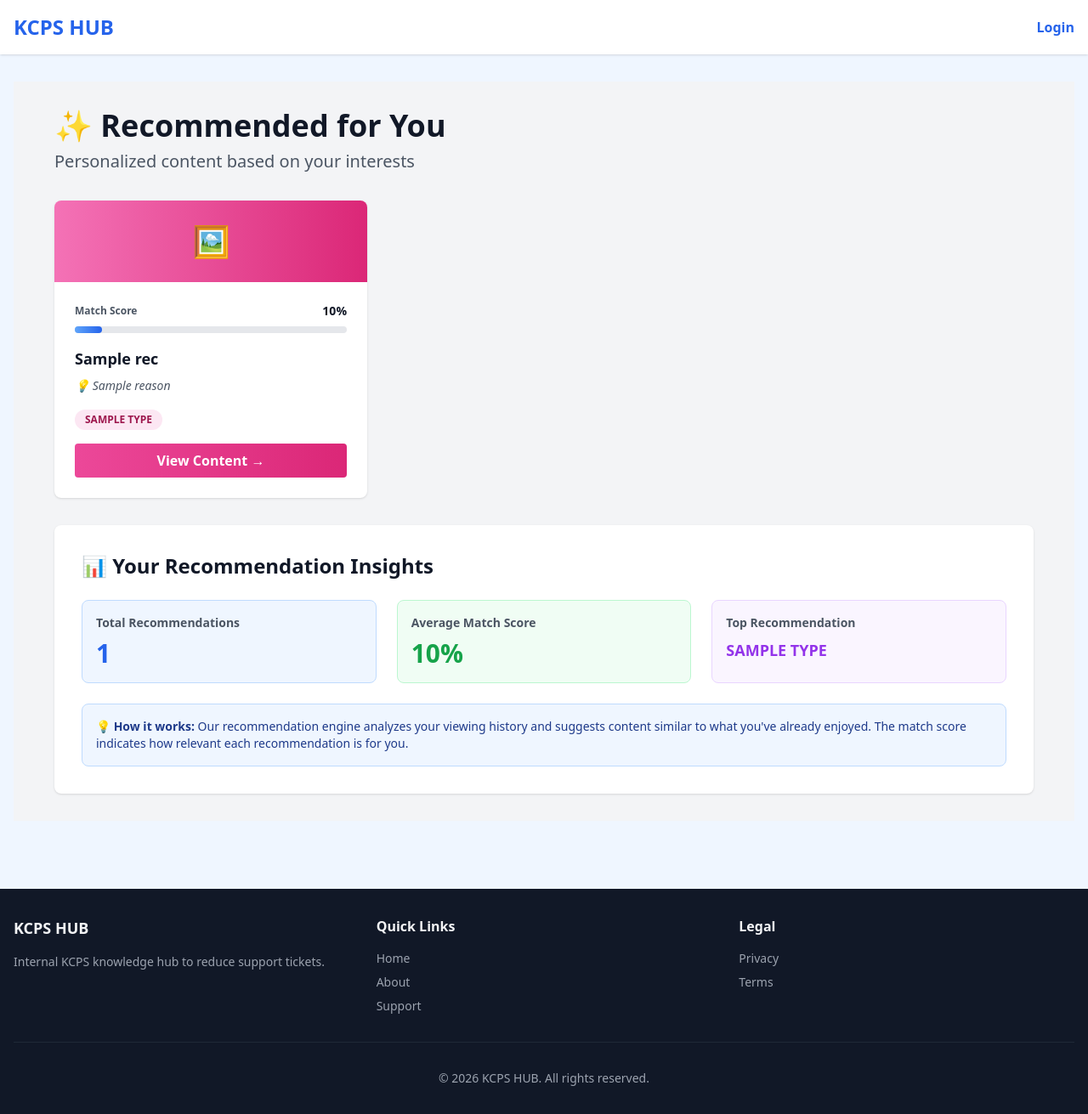
After one commit to robinghimire/KCPS, a Django app: template templates/content/recommendations.html in a window 1280 px wide. The commit adds this page. Shown: the whole page at 85% size. Run offline with Django 3.2, Linux system fonts and the light colour scheme; the template is opened without the code that fills it: most values are stand-ins (such as "Sample title", 1, 10 or a date in 2020); some libraries are stand-ins or nearby versions.

Commit message:
nav bar/ recommendations

```diff
--- a/templates/components/navbar.html
+++ b/templates/components/navbar.html
@@ -2,15 +2,17 @@
     <div class="max-w-7xl mx-auto px-4 py-4 flex justify-between items-center">
         <a href="/" class="text-2xl font-bold text-blue-600">KCPS HUB</a>
 
-        <!-- Search Bar -->
+
+
+        <div class="flex gap-6 items-center">
+            {% if user.is_authenticated %}
+            <!-- Search Bar -->
         <div class="flex-1 max-w-md mx-8">
             <button onclick="openSearchModal()" class="w-full p-3 border-2 border-gray-300 rounded-lg bg-gray-50 hover:bg-gray-100 text-gray-600 text-left transition">
                 🔍 Search content...
             </button>
         </div>
-
-        <div class="flex gap-6 items-center">
-            {% if user.is_authenticated %}
+                <a href="{% url 'recommendations' %}" class="text-gray-600 hover:text-blue-600 font-semibold transition">✨ Recommended </a>
                 <!-- Notification Bell -->
                 <div class="relative group">
                     <button class="text-gray-600 hover:text-blue-600 text-2xl transition">
--- /dev/null
+++ b/templates/content/recommendations.html
@@ -0,0 +1,150 @@
+{% extends "base.html" %}
+
+{% block title %}Recommended for You{% endblock %}
+
+{% block content %}
+<div class="min-h-screen bg-gray-100 p-8">
+    <div class="max-w-6xl mx-auto">
+        <!-- Header -->
+        <div class="mb-8">
+            <h1 class="text-4xl font-bold text-gray-900 mb-2">✨ Recommended for You</h1>
+            <p class="text-xl text-gray-600">Personalized content based on your interests</p>
+        </div>
+
+        <!-- Empty State -->
+        {% if not recommendations %}
+        <div class="bg-white rounded-lg shadow p-12 text-center">
+            <p class="text-gray-500 text-lg mb-4">No recommendations yet</p>
+            <p class="text-gray-400 mb-6">Start viewing content to get personalized recommendations</p>
+            <a href="{% url 'user-dashboard' %}" class="inline-block bg-blue-600 hover:bg-blue-700 text-white font-bold py-3 px-6 rounded-lg transition">
+                Explore Content
+            </a>
+        </div>
+        {% else %}
+
+        <!-- Recommendations Grid -->
+        <div class="grid grid-cols-1 md:grid-cols-2 lg:grid-cols-3 gap-6 mb-8">
+            {% for rec in recommendations %}
+            <div class="bg-white rounded-lg shadow overflow-hidden hover:shadow-lg transition group">
+                <!-- Header with Type Badge -->
+                <div class="relative bg-gradient-to-r
+                    {% if rec.type == 'video' %}from-green-400 to-green-600
+                    {% elif rec.type == 'post' %}from-orange-400 to-orange-600
+                    {% elif rec.type == 'document' %}from-purple-400 to-purple-600
+                    {% else %}from-pink-400 to-pink-600{% endif %} p-4 h-24 flex items-center justify-center">
+                    <span class="text-4xl">
+                        {% if rec.type == 'video' %}🎥
+                        {% elif rec.type == 'post' %}📝
+                        {% elif rec.type == 'document' %}📄
+                        {% else %}🖼️{% endif %}
+                    </span>
+                </div>
+
+                <!-- Content -->
+                <div class="p-6">
+                    <!-- Score Bar -->
+                    <div class="mb-4">
+                        <div class="flex justify-between items-center mb-2">
+                            <span class="text-xs font-bold text-gray-600">Match Score</span>
+                            <span class="text-sm font-bold text-gray-900">{{ rec.score|floatformat:0 }}%</span>
+                        </div>
+                        <div class="w-full bg-gray-200 rounded-full h-2">
+                            <div class="bg-gradient-to-r
+                                {% if rec.score >= 80 %}from-green-400 to-green-600
+                                {% elif rec.score >= 60 %}from-yellow-400 to-yellow-600
+                                {% else %}from-blue-400 to-blue-600{% endif %} h-2 rounded-full transition-all"
+                                 style="width: {{ rec.score }}%"></div>
+                        </div>
+                    </div>
+
+                    <!-- Title -->
+                    <h3 class="text-lg font-bold text-gray-900 mb-2 line-clamp-2">{{ rec.title }}</h3>
+
+                    <!-- Reason -->
+                    <p class="text-sm text-gray-600 mb-4 italic">💡 {{ rec.reason }}</p>
+
+                    <!-- Type Badge -->
+                    <div class="mb-4">
+                        <span class="inline-block px-3 py-1 rounded-full text-xs font-bold
+                            {% if rec.type == 'video' %}bg-green-100 text-green-800
+                            {% elif rec.type == 'post' %}bg-orange-100 text-orange-800
+                            {% elif rec.type == 'document' %}bg-purple-100 text-purple-800
+                            {% else %}bg-pink-100 text-pink-800{% endif %}">
+                            {{ rec.type|upper }}
+                        </span>
+                    </div>
+
+                    <!-- View Button -->
+                    {% if rec.type == 'video' %}
+                        <a href="{% url 'video-detail' rec.id %}" class="block w-full text-center bg-gradient-to-r from-green-500 to-green-600 hover:from-green-600 hover:to-green-700 text-white font-bold py-2 rounded transition">
+                            View Content →
+                        </a>
+                    {% elif rec.type == 'post' %}
+                        <a href="{% url 'post-detail' rec.id %}" class="block w-full text-center bg-gradient-to-r from-orange-500 to-orange-600 hover:from-orange-600 hover:to-orange-700 text-white font-bold py-2 rounded transition">
+                            View Content →
+                        </a>
+                    {% elif rec.type == 'document' %}
+                        <a href="{% url 'document-detail' rec.id %}" class="block w-full text-center bg-gradient-to-r from-purple-500 to-purple-600 hover:from-purple-600 hover:to-purple-700 text-white font-bold py-2 rounded transition">
+                            View Content →
+                        </a>
+                    {% else %}
+                        <a href="{% url 'image-detail' rec.id %}" class="block w-full text-center bg-gradient-to-r from-pink-500 to-pink-600 hover:from-pink-600 hover:to-pink-700 text-white font-bold py-2 rounded transition">
+                            View Content →
+                        </a>
+                    {% endif %}
+                </div>
+            </div>
+            {% endfor %}
+        </div>
+
+        <!-- Insights Section -->
+        <div class="bg-white rounded-lg shadow p-8">
+            <h2 class="text-2xl font-bold text-gray-900 mb-6">📊 Your Recommendation Insights</h2>
+
+            <div class="grid grid-cols-1 md:grid-cols-3 gap-6">
+                <div class="p-4 bg-blue-50 rounded-lg border border-blue-200">
+                    <p class="text-gray-600 text-sm font-semibold mb-2">Total Recommendations</p>
+                    <p class="text-3xl font-bold text-blue-600">{{ recommendations|length }}</p>
+                </div>
+                <div class="p-4 bg-green-50 rounded-lg border border-green-200">
+                    <p class="text-gray-600 text-sm font-semibold mb-2">Average Match Score</p>
+                    <p class="text-3xl font-bold text-green-600">
+                        {% if recommendations %}
+                            {{ recommendations.0.score|floatformat:0 }}%
+                        {% else %}
+                            0%
+                        {% endif %}
+                    </p>
+                </div>
+                <div class="p-4 bg-purple-50 rounded-lg border border-purple-200">
+                    <p class="text-gray-600 text-sm font-semibold mb-2">Top Recommendation</p>
+                    <p class="text-lg font-bold text-purple-600">
+                        {% if recommendations %}
+                            {{ recommendations.0.type|upper }}
+                        {% else %}
+                            N/A
+                        {% endif %}
+                    </p>
+                </div>
+            </div>
+
+            <div class="mt-6 p-4 bg-blue-50 border border-blue-200 rounded-lg">
+                <p class="text-sm text-blue-900">
+                    <strong>💡 How it works:</strong> Our recommendation engine analyzes your viewing history and suggests content similar to what you've already enjoyed. The match score indicates how relevant each recommendation is for you.
+                </p>
+            </div>
+        </div>
+
+        {% endif %}
+    </div>
+</div>
+
+<style>
+    .line-clamp-2 {
+        display: -webkit-box;
+        -webkit-line-clamp: 2;
+        -webkit-box-orient: vertical;
+        overflow: hidden;
+    }
+</style>
+{% endblock %}
```
